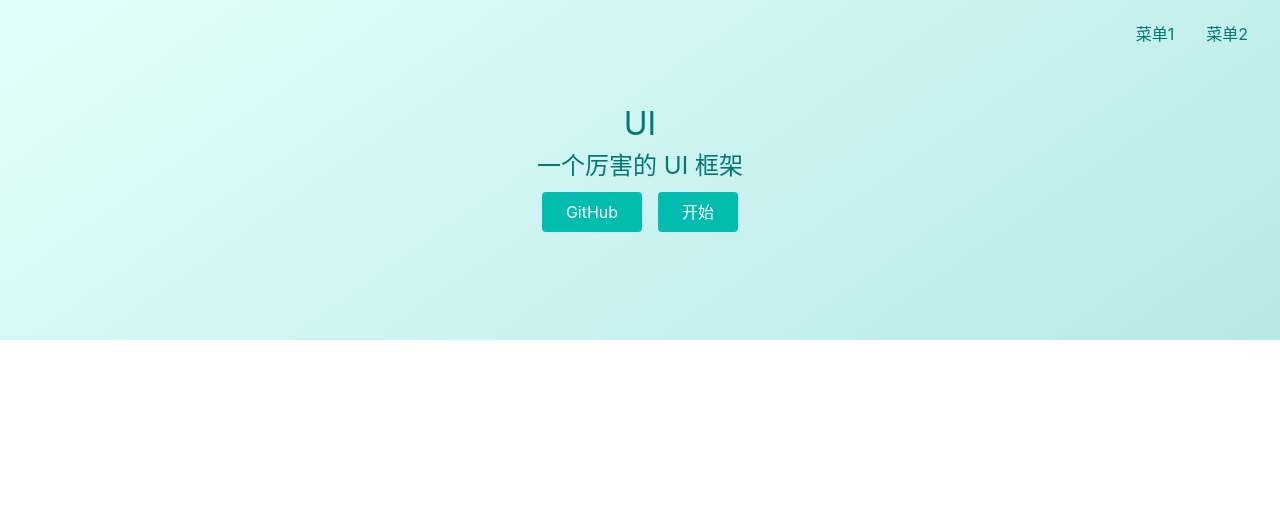
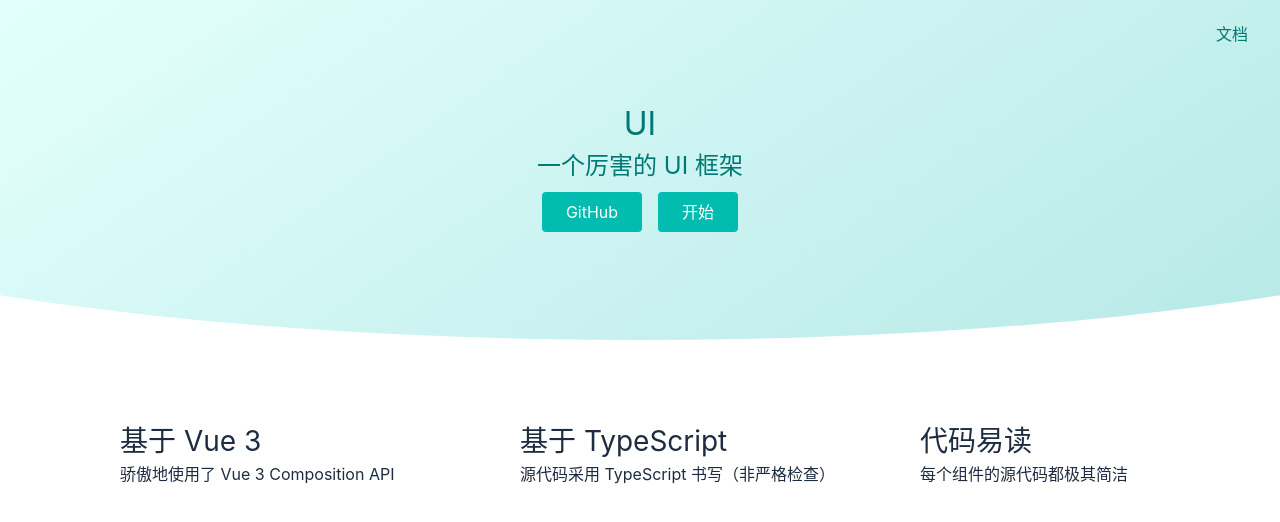
Before and after one commit to adekang/gulu-ui, a Vue app: page / in a window 1280 px wide. Shown: the top 522 px of the page. Built offline with nearby package versions, Linux system fonts and the light colour scheme.

Commit message:
切换菜单图标

```diff
--- a/index.html
+++ b/index.html
@@ -3,9 +3,9 @@
 <head>
   <meta charset="UTF-8">
   <link rel="icon" href="/favicon.ico" />
-  <meta name="viewport" content="width=device-width, initial-scale=1.0">
+  <meta name="viewport" content="width=device-width,initial-scale=1,minimum-scale=1,maximum-scale=1,user-scalable=no,viewport-fit=cover">
   <title>Vite App</title>
-  <script src="//at.alicdn.com/t/font_2464721_blmyi05qw09.js"></script>
+  <script src="//at.alicdn.com/t/font_2464721_eeel2xkvqkp.js"></script>
 </head>
 <body>
   <div id="app"></div>
--- a/src/components/TopNav.vue
+++ b/src/components/TopNav.vue
@@ -6,11 +6,15 @@
       </svg>
     </router-link>
     <ul class="menu">
-      <li>菜单1</li>
-      <li>菜单2</li>
+      <li>
+        <router-link to="/doc">文档</router-link>
+      </li>
     </ul>
-    <span class="toggleAside"
-          @click="toggleMenu"></span>
+    <svg class="toggleAside"
+         v-if="toggleMenuButtonVisible"
+         @click="toggleMenu">
+      <use xlink:href="#icon-menu"></use>
+    </svg>
   </div>
 </template>
 
@@ -18,6 +22,12 @@
 import {inject, Ref} from 'vue';
 
 export default {
+  props: {
+    toggleMenuButtonVisible: {
+      type: Boolean,
+      default: false
+    }
+  },
   setup() {
     const menuVisible = inject<Ref<boolean>>('menuVisible');
     const toggleMenu = () => {
@@ -64,14 +74,12 @@
 
   .toggleAside {
     display: none;
-    width: 24px;
-    height: 24px;
-    background-color: red;
+    width: 32px;
+    height: 32px;
     position: absolute;
     left: 16px;
     top: 50%;
     transform: translateY(-50%);
-
   }
 
   @media (max-width: 500px) {
@@ -80,6 +88,7 @@
     }
     > .logo {
       margin: 0 auto;
+
     }
     > .toggleAside {
       display: inline-block;
--- a/src/views/Doc.vue
+++ b/src/views/Doc.vue
@@ -1,6 +1,6 @@
 <template>
   <div class="layout">
-    <TopNav class="nav"/>
+    <TopNav :toggle-menu-button-visible="true" class="nav"/>
     <div class="content">
       <aside v-if="menuVisible">
         <h2>组件列表</h2>
--- a/src/views/Home.vue
+++ b/src/views/Home.vue
@@ -13,15 +13,29 @@
     </div>
   </div>
   <div class="features">
-    <svg class="icon">
+    <ul>
+      <li>
+        <svg>
           <use xlink:href="#icon-Vue"></use>
         </svg>
-    <svg class="icon">
+        <h3>基于 Vue 3</h3>
+        <p>骄傲地使用了 Vue 3 Composition API</p>
+      </li>
+      <li>
+        <svg>
+          <use xlink:href="#icon-typescript"></use>
+        </svg>
+        <h3>基于 TypeScript </h3>
+        <p>源代码采用 TypeScript 书写（非严格检查）</p>
+      </li>
+      <li>
+        <svg>
           <use xlink:href="#icon-light"></use>
         </svg>
-    <svg class="icon">
-      <use xlink:href="#icon-typescript"></use>
-    </svg>
+        <h3>代码易读</h3>
+        <p>每个组件的源代码都极其简洁</p>
+      </li>
+    </ul>
   </div>
 
 </template>
@@ -40,12 +54,50 @@
 $color: #007974;
 .topNavAndBanner {
   background: linear-gradient(145deg, rgba(227, 255, 253, 1) 0%, rgba(183, 233, 230, 1) 100%);
+  clip-path: ellipse(80% 60% at 50% 40%);
 }
 
 .features {
+  margin: 64px auto;
+  width: 400px;
+  @media (min-width: 800px) {
+    width: 800px;
+  }
+  @media (min-width: 1200px) {
+    width: 1200px;
+  }
+
+  > ul {
+    display: flex;
+    flex-wrap: wrap;
+
+    > li {
+      width: 400px;
+      margin: 16px 0;
+      display: grid;
+      justify-content: start;
+      align-content: space-between;
+      grid-template-areas:
+        "icon title"
+        "icon text";
+      grid-template-columns: 80px auto;
+      grid-template-rows: 1fr auto;
+
       > svg {
+        grid-area: icon;
         width: 64px;
         height: 64px;
+      }
+
+      > h3 {
+        grid-area: title;
+        font-size: 28px;
+      }
+
+      > p {
+        grid-area: text
+      }
+    }
   }
 }
 
@@ -56,7 +108,6 @@
   justify-content: center;
   align-items: center;
   flex-direction: column;
-
 
   > .actions {
     padding: 8px 0;
```
Lines whose indentation alone changed are shown as unchanged.
